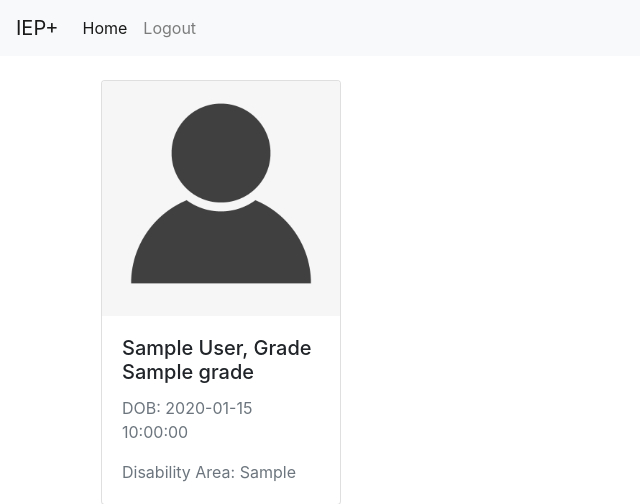
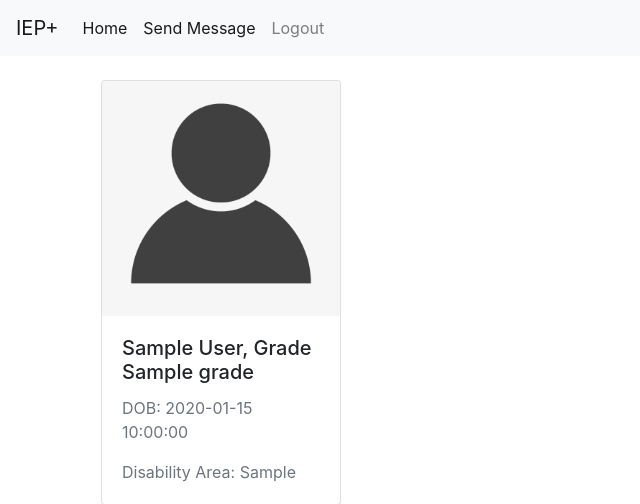
Before and after one commit to jreidmke/capstone01, a Python web app: template templates/guardian/guardian-detail.html in a window 1280 px wide. Shown: the top 504 px of the page, without its empty margins (0-640 px from the left). Run offline with Jinja, Linux system fonts and the light colour scheme; the template is opened without the code that fills it: most values are stand-ins (such as "Sample title", 1, 10 or a date in 2020); some libraries are stand-ins or nearby versions.

Commit message:
new routing for messaging

```diff
--- a/templates/base.html
+++ b/templates/base.html
@@ -46,6 +46,9 @@
                 <li class="nav-item active">
                 <a class="nav-link" href="/guardian/{{session['current_user']}}">Home <span class="sr-only">(current)</span></a>
                 </li>
+                <li class="nav-item active">
+                    <a class="nav-link" href="/guardian/{{session['current_user']}}/feedback">Send Message<span class="sr-only">(current)</span></a>
+                </li>
                 <li class="nav-item">
                 <a class="nav-link" href="/logout">Logout</a>
                 </li>
```
